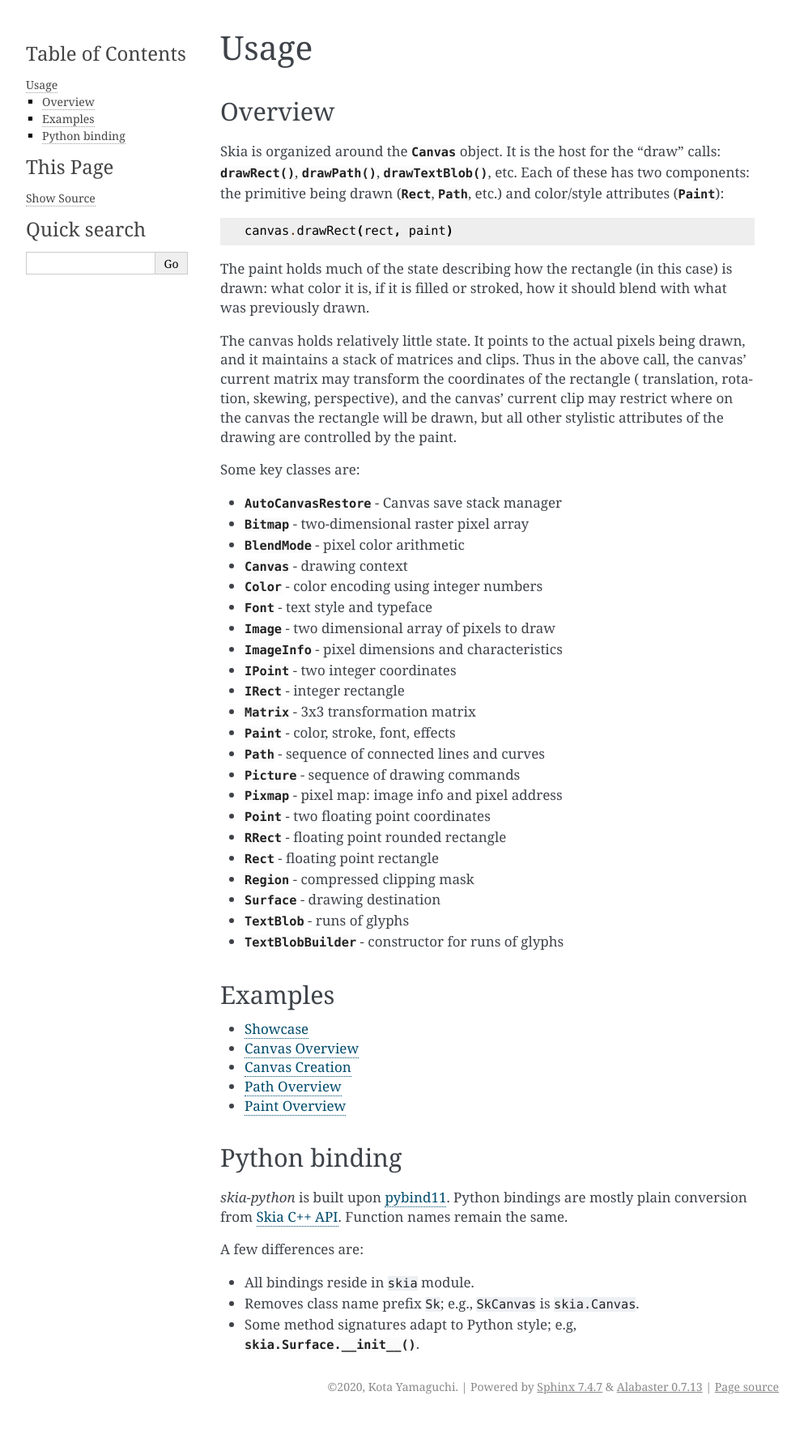
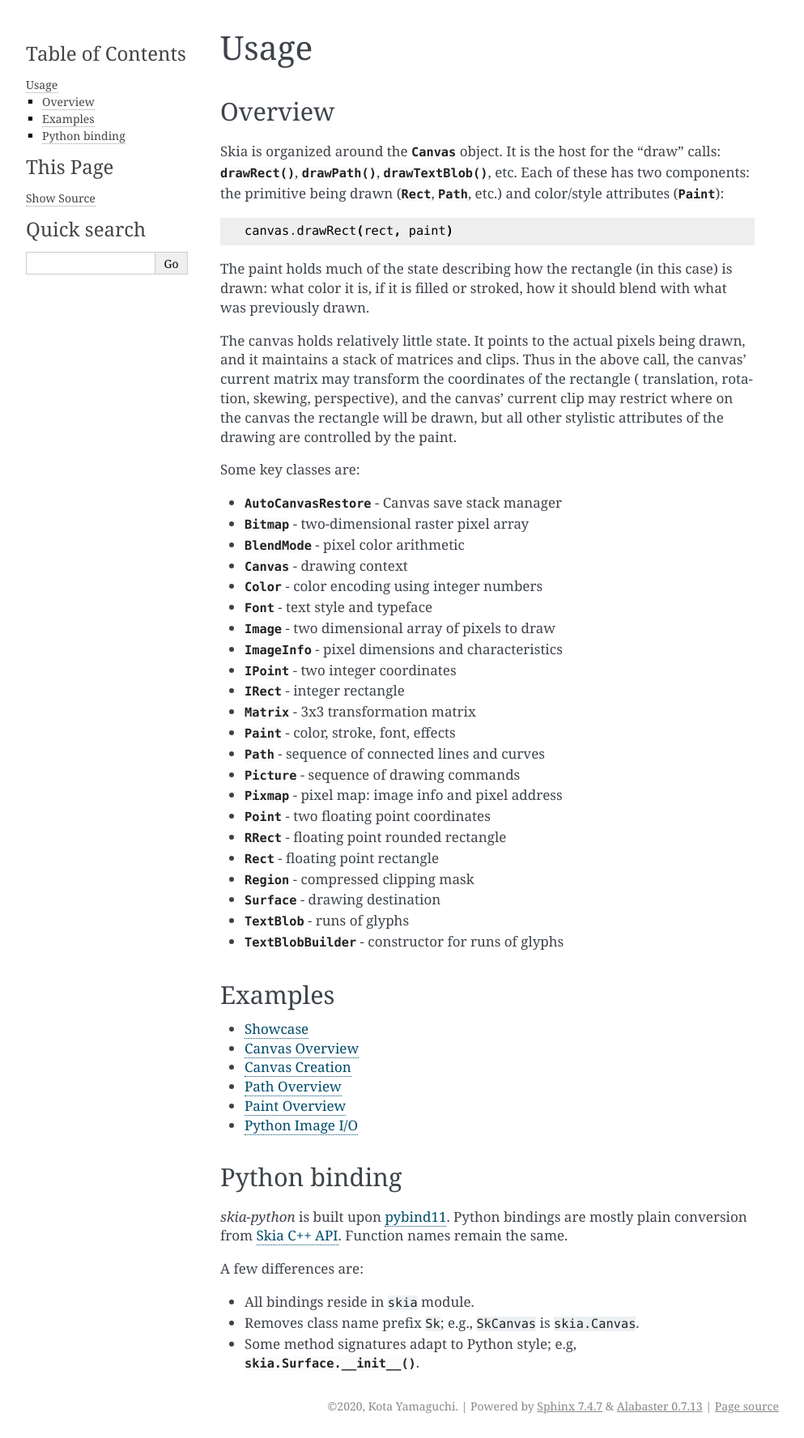
Before and after one commit to kyamagu/skia-python, a Sphinx documentation site: the page built from docs/usage.rst, in a window 1280 px wide. Shown: the whole page at 81% size, without its empty margins (148-1141 px from the left). Built offline with Sphinx 7.4.7, drawn with Linux system fonts in a browser that asks for light colours; before the commit the page ends 1752 px from its top, so only the background shows below that.

Commit message:
Add Python Image I/O notebook

```diff
--- a/docs/usage.rst
+++ b/docs/usage.rst
@@ -57,12 +57,14 @@ Examples
 - `Canvas Creation`_
 - `Path Overview`_
 - `Paint Overview`_
+- `Python Image I/O`_
 
 .. _Showcase: https://github.com/kyamagu/skia-python/blob/master/notebooks/Showcase.ipynb
 .. _Canvas Overview: https://github.com/kyamagu/skia-python/blob/master/notebooks/Canvas-Overview.ipynb
 .. _Canvas Creation: https://github.com/kyamagu/skia-python/blob/master/notebooks/Canvas-Creation.ipynb
 .. _Path Overview: https://github.com/kyamagu/skia-python/blob/master/notebooks/Path-Overview.ipynb
 .. _Paint Overview: https://github.com/kyamagu/skia-python/blob/master/notebooks/Paint-Overview.ipynb
+.. _Python Image I/O: https://github.com/kyamagu/skia-python/blob/master/notebooks/Python-Image-IO.ipynb
 
 Python binding
 --------------
```
Also changed, not shown: README.md (+1 -0 lines).
